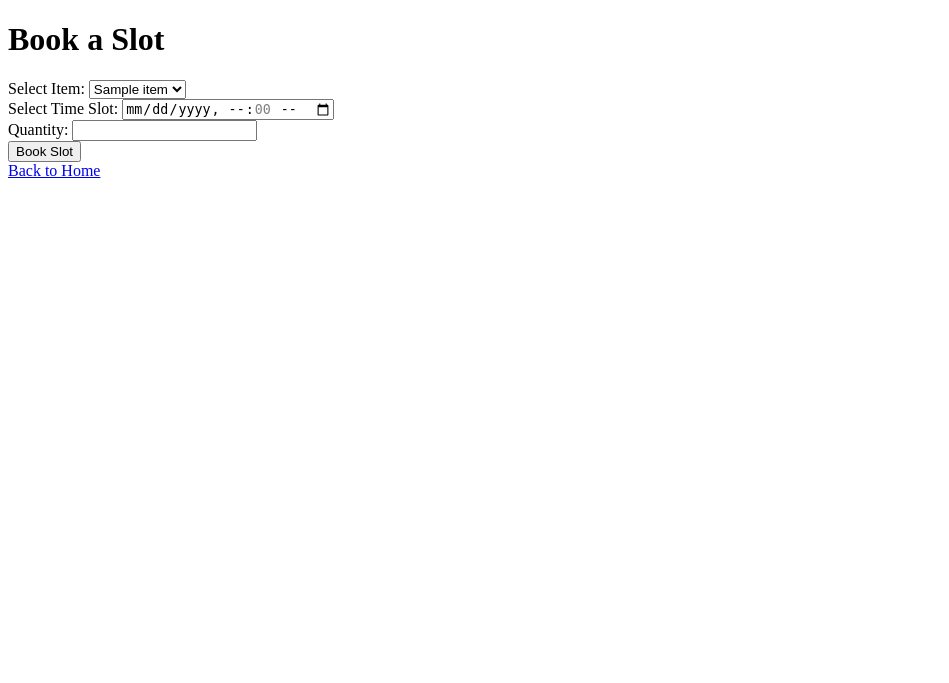
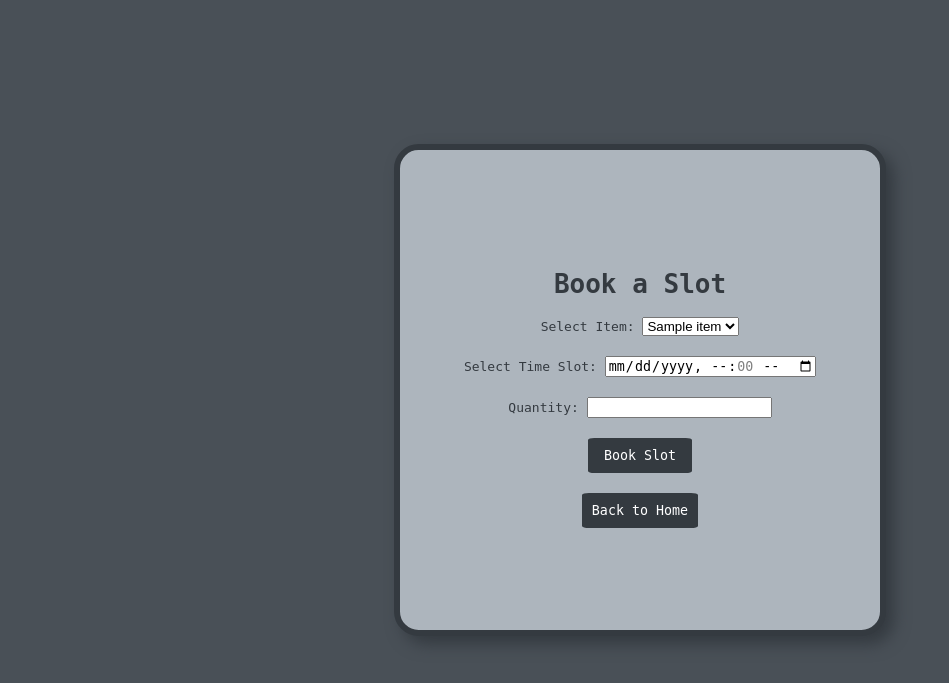
Before and after one commit to ranadeep4/StudentSphere, a Node server app: template b-s/views/booking.ejs in a window 1280 px wide. Shown: the top 683 px of the page, without its empty margins (0-949 px from the left). Run offline with Node 20, Linux system fonts and the light colour scheme; the template is opened without the code that fills it: values that come from a table or form of the project are taken from there, others are empty; tables that the repository leaves empty hold one stand-in row (values such as "Sample post"); some libraries are stand-ins or nearby versions.

Commit message:
modified css in b-s

```diff
--- a/b-s/public/CSS/booking.css
+++ b/b-s/public/CSS/booking.css
@@ -0,0 +1,64 @@
+body{
+    font-family: monospace;
+    display: flex;
+    flex-direction: column;
+    justify-content: center;
+    align-items: center;
+    background-color: #495057;
+}
+.container {
+    /* margin-top: 7%; */
+    margin-top: 17vh;
+    display: flex;
+    flex-direction: column;
+    /* display: block; */
+    border: solid 6px #343a40;
+    box-shadow: 8px 8px 16px;
+    width: 30rem;
+    height: 30rem;
+    align-items: center;
+    justify-content: center;
+    /* margin: auto; */
+    background-color: #adb5bd;
+    color: #343a40;
+    /* align-items: center; */
+    /* justify-content: center; */
+    border-radius: 5%;
+}
+button {
+    padding: 10px;
+    background-color: #343a40;
+    color: white;
+    border: none;
+    cursor: pointer;
+    font-family: monospace;
+    border-radius: 6%;
+}
+.container form{
+    display: flex;
+    flex-direction: column;
+    align-items: center;
+}
+
+#bookslot{
+    width: 6.5rem;
+}
+button:hover{
+    background-color: #212529;
+    color: rgb(36, 134, 36);
+    font-size: 0.8rem;
+    box-shadow: 2px 2px 4px;
+}
+button a {
+    text-decoration: none;
+    color: white;
+    /* background-color: #212529;
+    color: rgb(36, 134, 36);
+    font-size: 1rem;
+    box-shadow: 2px 2px 4px; */
+}
+#item, #timeSlot, #quantity, #bookslot{
+    /* display: block; */
+     margin-bottom: 20px;
+     /* justify-content: center; */
+}
--- a/b-s/views/booking.ejs
+++ b/b-s/views/booking.ejs
@@ -4,9 +4,10 @@
     <meta charset="UTF-8">
     <meta name="viewport" content="width=device-width, initial-scale=1.0">
     <title>Book a Slot</title>
-    <link rel="stylesheet" href="/public/booking.css">
+    <link rel="stylesheet" href="../CSS/booking.css">
 </head>
 <body>
+    <div class="container">
     <h1>Book a Slot</h1>
     <form action="/api/bookings" method="POST">
         <div>
@@ -25,8 +26,11 @@
             <label for="quantity">Quantity:</label>
             <input type="number" name="quantity" id="quantity" min="1" required>
         </div>
-        <button type="submit">Book Slot</button>
+        <button type="submit" id="bookslot">Book Slot</button>
+
     </form>
-    <a href="/">Back to Home</a>
+    <button><a href="/">Back to Home</a></button>
+
+</div>
 </body>
 </html>
```
Also changed, not shown: b-s/public/CSS/index.css (+8 -1 lines).
